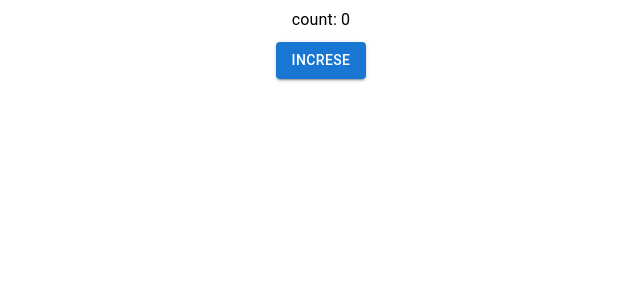
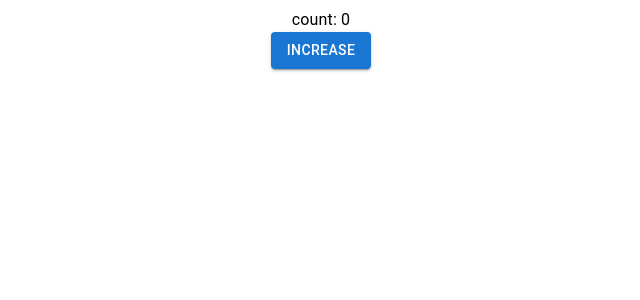
Before and after one commit to mista3/protteykbd-front-end, a React (Vite) app: page / in a window 1280 px wide. Shown: the top 300 px of the page, without its empty margins (319-959 px from the left). Built offline with nearby package versions, Linux system fonts and the light colour scheme.

Commit message:
add eslint rules

```diff
--- a/src/App.tsx
+++ b/src/App.tsx
@@ -13,9 +13,7 @@ export default function App() {
 				<Typography>count: {count}</Typography>
 			</Grid>
 			<Grid xs={12} sx={gridItemSx}>
-				<Button variant='contained' sx={{margin: '10px'}} onClick={() => {
-					setCount(count + 1);
-				}}>increse</Button>
+				<Button variant='contained' onClick={() => setCount(count + 1)}>increase</Button>
 			</Grid>
 		</Grid>
 	);
```
Also changed, not shown: .eslintrc.cjs, 2 other files (tests, documents, lock files or other folders).
